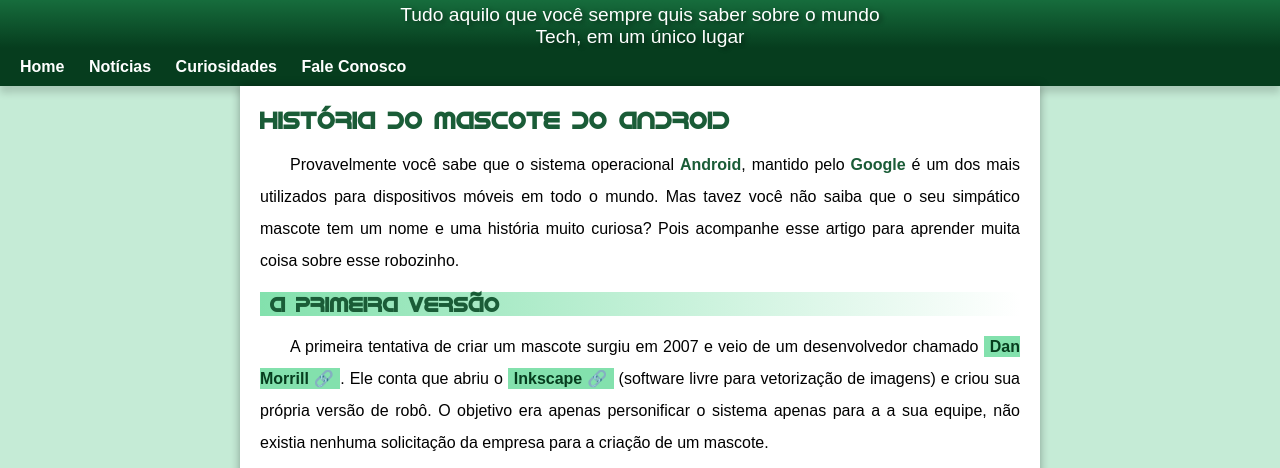
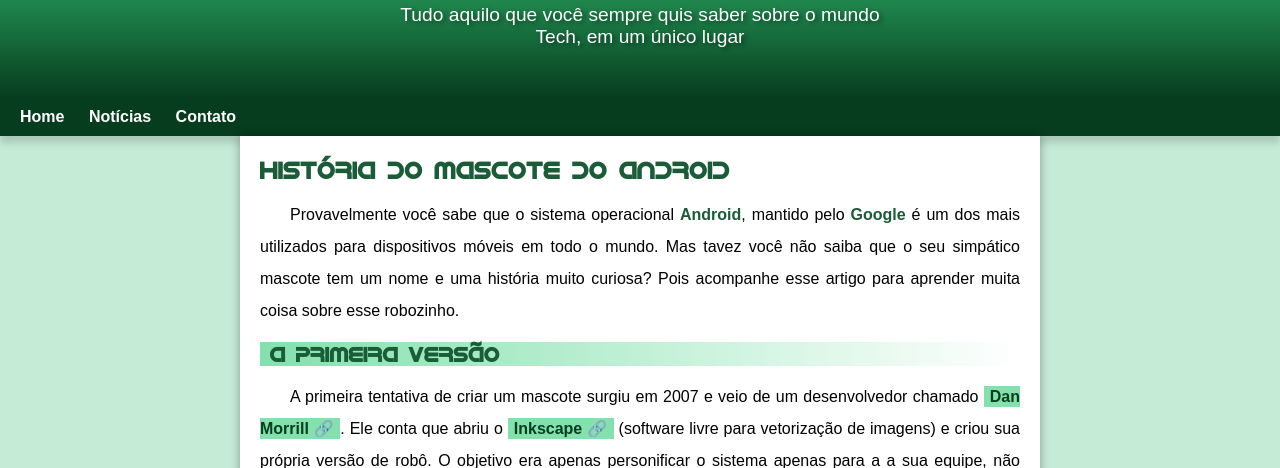
Before and after one commit to vitorianobre/projeto-android, a plain HTML site: page index.html in a window 1280 px wide. Shown: the part 113-581 px from the top of the page. Drawn offline with Linux system fonts and the light colour scheme.

Commit message:
problema de padding corrigido

```diff
--- a/estilo/style.css
+++ b/estilo/style.css
@@ -52,6 +52,7 @@ body {
     font-size: 1.2em;
     color: white;
     padding: 0px 10px;
+    padding-bottom: 50px;
     max-width: 500px;
     margin: auto;
     text-align: center;
--- a/index.html
+++ b/index.html
@@ -16,8 +16,7 @@
     <nav id="menu">
         <a href="#" target="_self" class="link-menu">Home</a>
         <a href="#" target="_self" class="link-menu">Notícias</a>
-        <a href="#" target="_self" class="link-menu">Curiosidades</a>
-        <a href="#" target="_self" class="link-menu">Fale Conosco</a>
+        <a href="#" target="_self" class="link-menu">Contato</a>
     </nav>
 
     <main id="principal">
```
